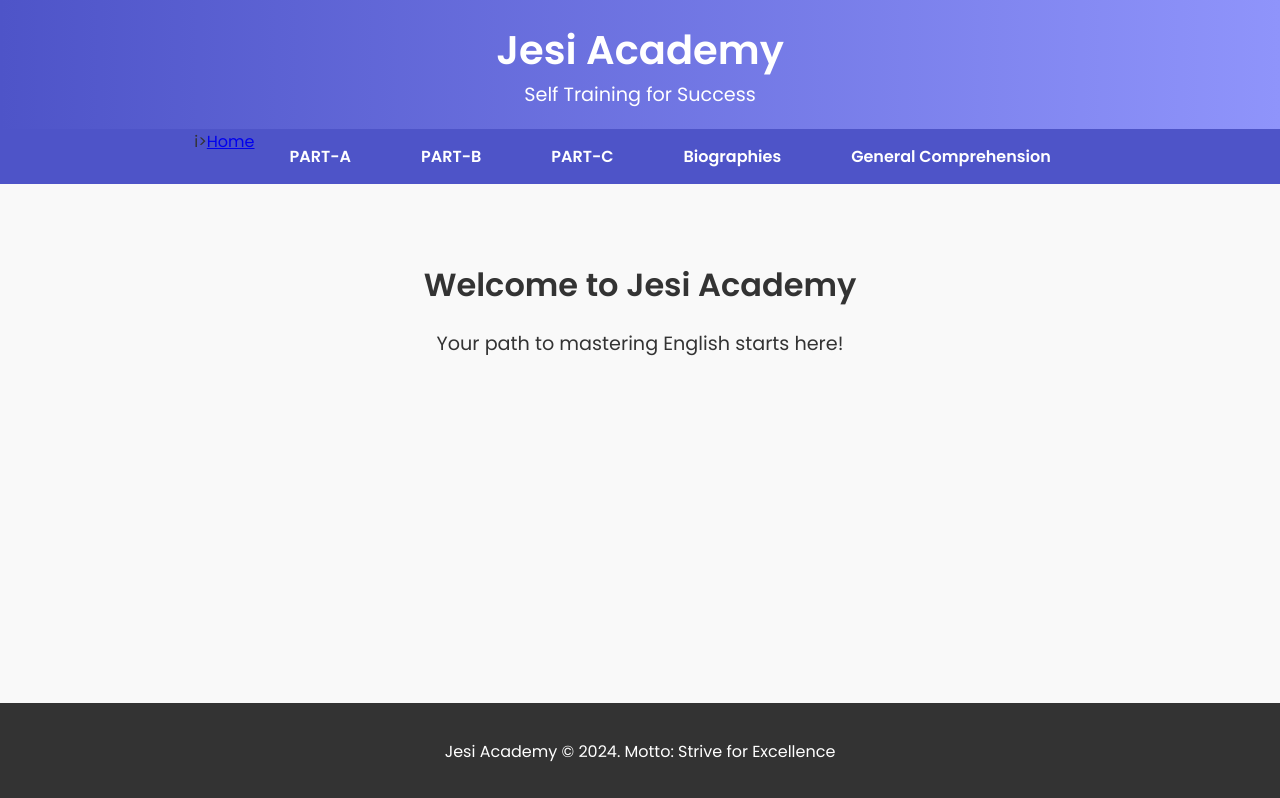
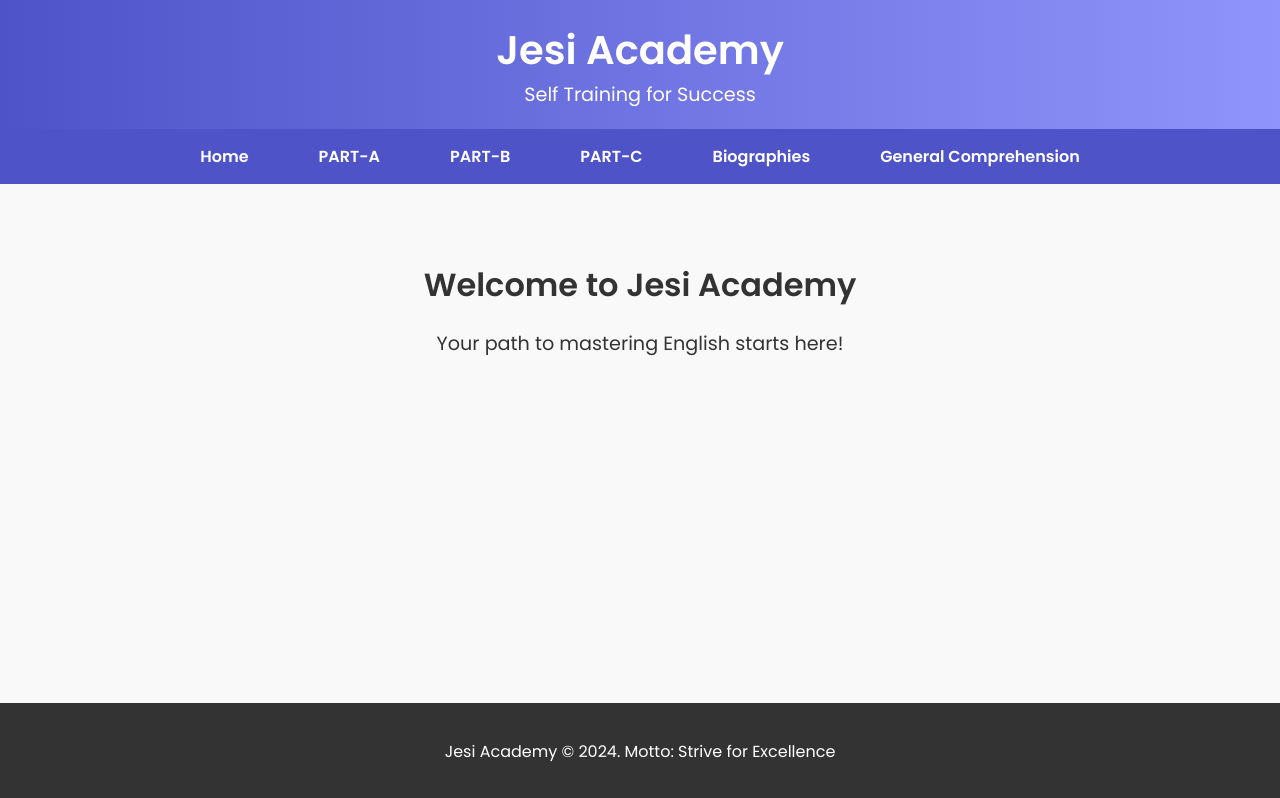
Before and after one commit to Nirmal2point0/Jesi-academy, a plain HTML site: page index.html in a window 1280 px wide. Drawn offline with Linux system fonts and the light colour scheme.

Commit message:
Update index.html

```diff
--- a/index.html
+++ b/index.html
@@ -78,7 +78,7 @@
     </header>
     <nav>
         <ul>
-            i><a href="index.html">Home</a></li>
+            <li><a href="index.html">Home</a></li>
             <li><a href="grammar.html">PART-A</a></li>
             <li><a href="poetry.html">PART-B</a></li>
             <li><a href="literary_works.html">PART-C</a></li>
```
